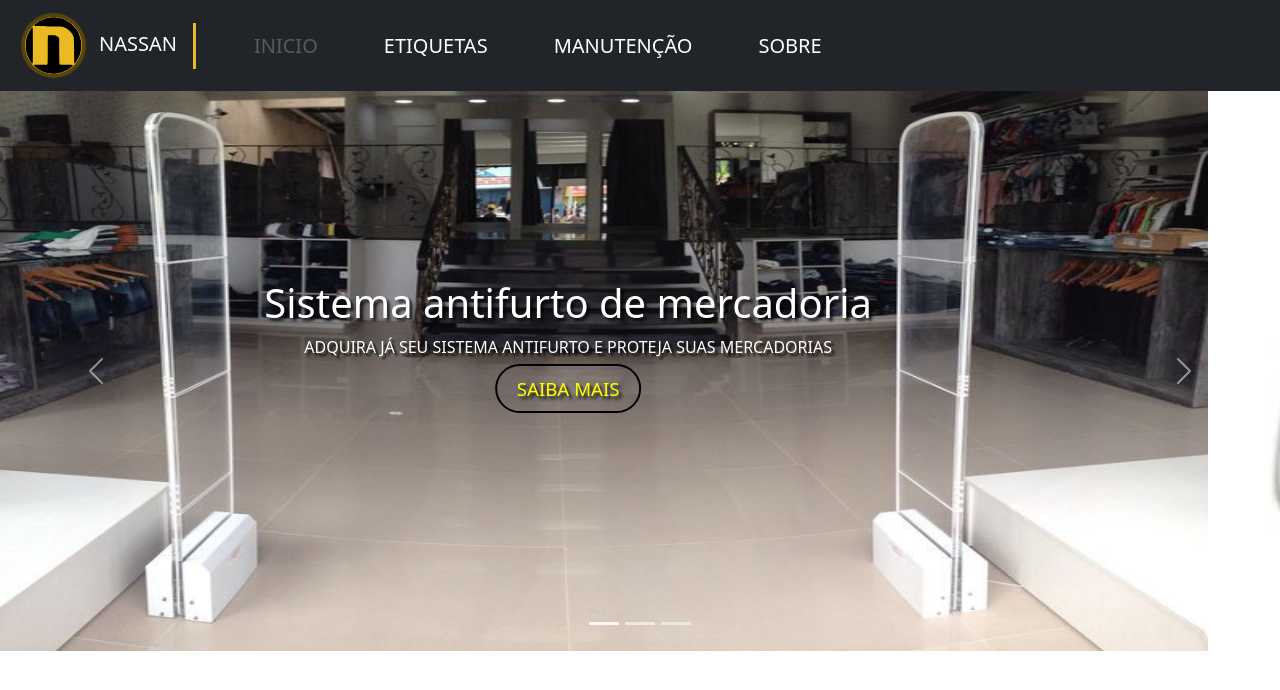
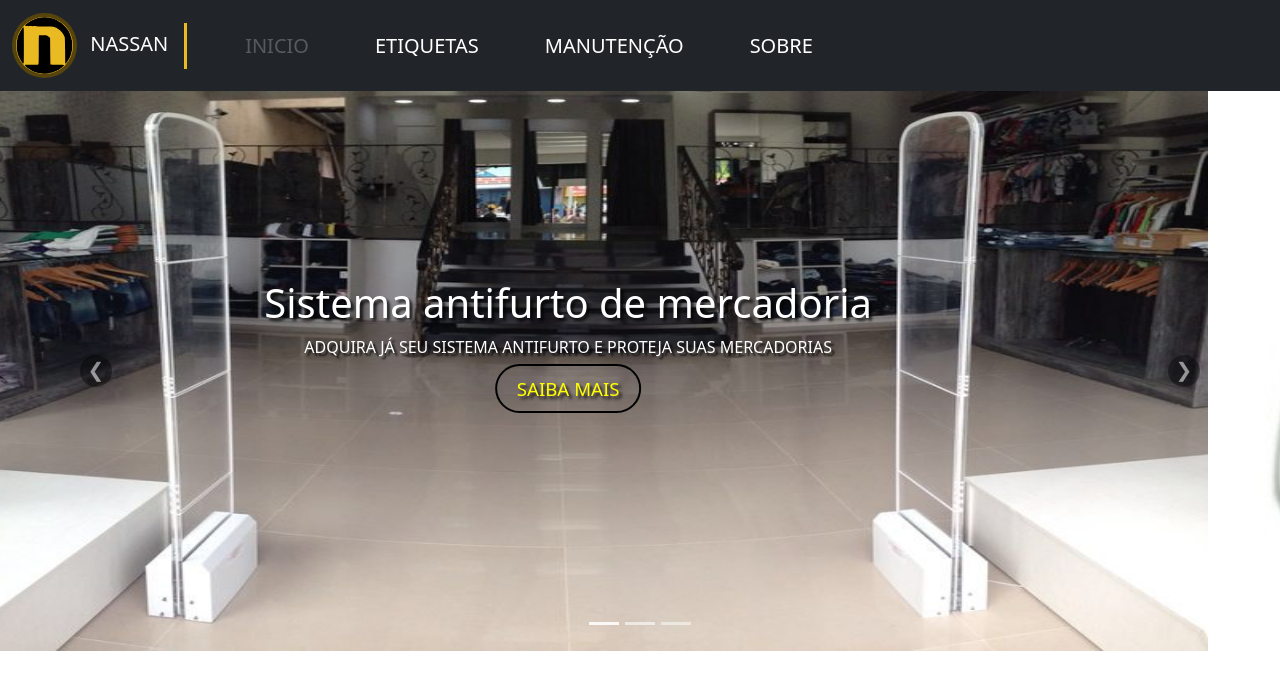
Before and after one commit to luiztena/Nassan-repositorio, a website: page Index.html in a window 1280 px wide. Drawn offline with nearby package versions, Linux system fonts and the light colour scheme.

Commit message:
slide button reparado
pequena mudança no carousel

```diff
--- a/Index.html
+++ b/Index.html
@@ -20,7 +20,7 @@
 <body>
 
   <nav class="navbar navbar-expand-lg navbar-dark bg-dark" aria-label="Eighth navbar example">
-  *  <div class="container-fluid">
+    <div class="container-fluid">
 
         <a class="navbar-brand" href="Index.html">
           <img id="logo" src="img/nassanlogo.svg" class="bi me-2" width="80" height="64" role="img"
@@ -99,12 +99,14 @@
         </div>
       </div>
     </div>
-    <button class="carousel-control-prev" type="button" data-bs-target="#myCarousel" data-bs-slide="prev">
-      <span class="carousel-control-prev-icon" aria-hidden="true"></span>
-      <span class="visually-hidden">Previous</span>
+
+    <button  class="carousel-control-prev" type="button" data-bs-target="#myCarousel" data-bs-slide="prev">
+      <span id="prev" class="carousel-control-prev-icon" aria-hidden="true"> ❮ </span>
+      <span  class="visually-hidden">Previous</span>
     </button>
+
     <button class="carousel-control-next" type="button" data-bs-target="#myCarousel" data-bs-slide="next">
-      <span class="carousel-control-next-icon" aria-hidden="true"></span>
+      <span id="next"  class="carousel-control-next-icon" aria-hidden="true"> ❯ </span>
       <span class="visually-hidden">Next</span>
     </button>
   </div>
--- a/css/styles.css
+++ b/css/styles.css
@@ -99,3 +99,25 @@ img#logo{
 .carousel-caption{
     top: 30%;
 }
+
+#prev{
+    background: rgba(0, 0, 0, 0.8);
+    border-radius: 30px;
+    font-size: 20px;
+}
+
+#next {
+    background: rgba(0, 0, 0, 0.8);
+    border-radius: 30px;
+    font-size: 20px;
+}
+
+#prev:hover{
+    background-color: rgba(0, 0, 0);
+    color: yellow;
+}
+
+#next:hover{
+    background-color: rgba(0, 0, 0);
+    color: yellow;
+}
```
